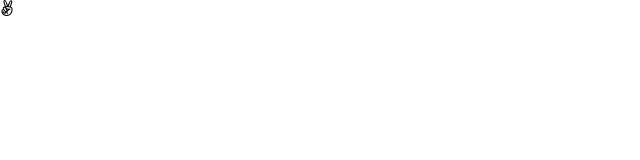
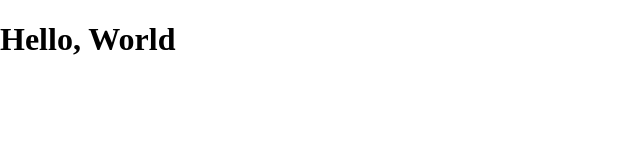
Before and after one commit to vivianvo0111/template-test, a plain HTML site: page index.html in a window 1280 px wide. Shown: the whole page, without its empty margins (0-640 px from the left). Drawn offline with Linux system fonts and the light colour scheme.

Commit message:
hello world

```diff
--- a/index.html
+++ b/index.html
@@ -11,7 +11,7 @@
     <link rel="stylesheet" href="style.css">
 </head>
 <body>
-    <i class="fa-brands fa-angellist"></i>
+<h1>Hello, World</h1>
     <!-- Script -->
     <script src="script.js"></script>
 </body>
```
